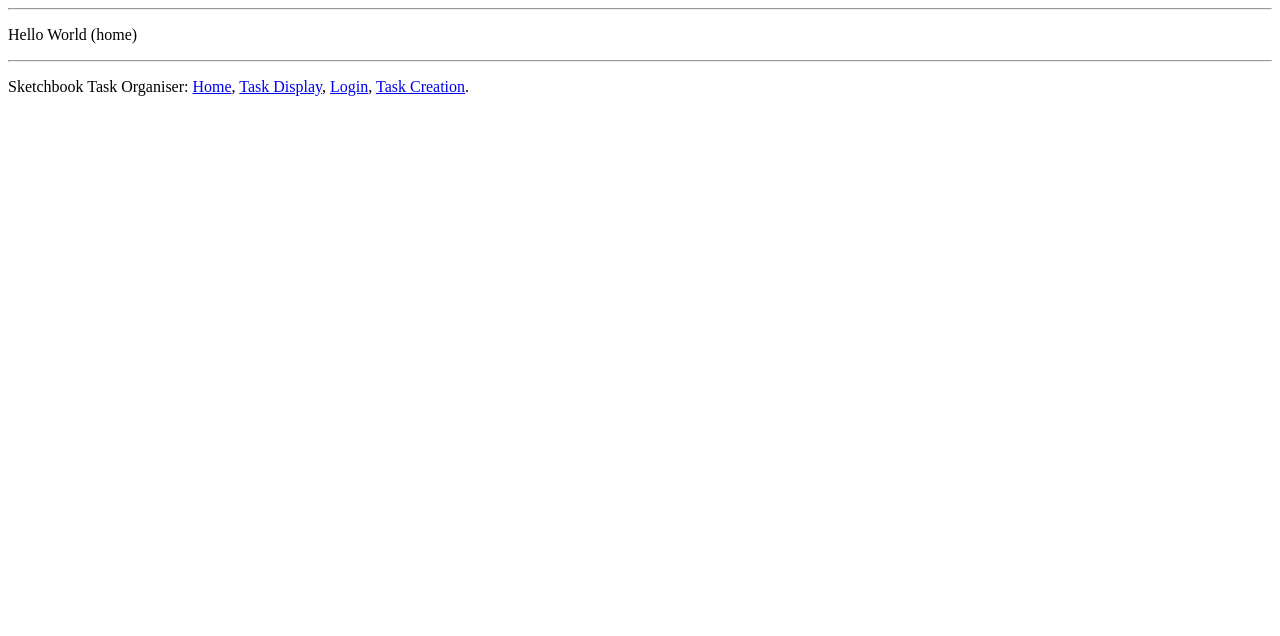
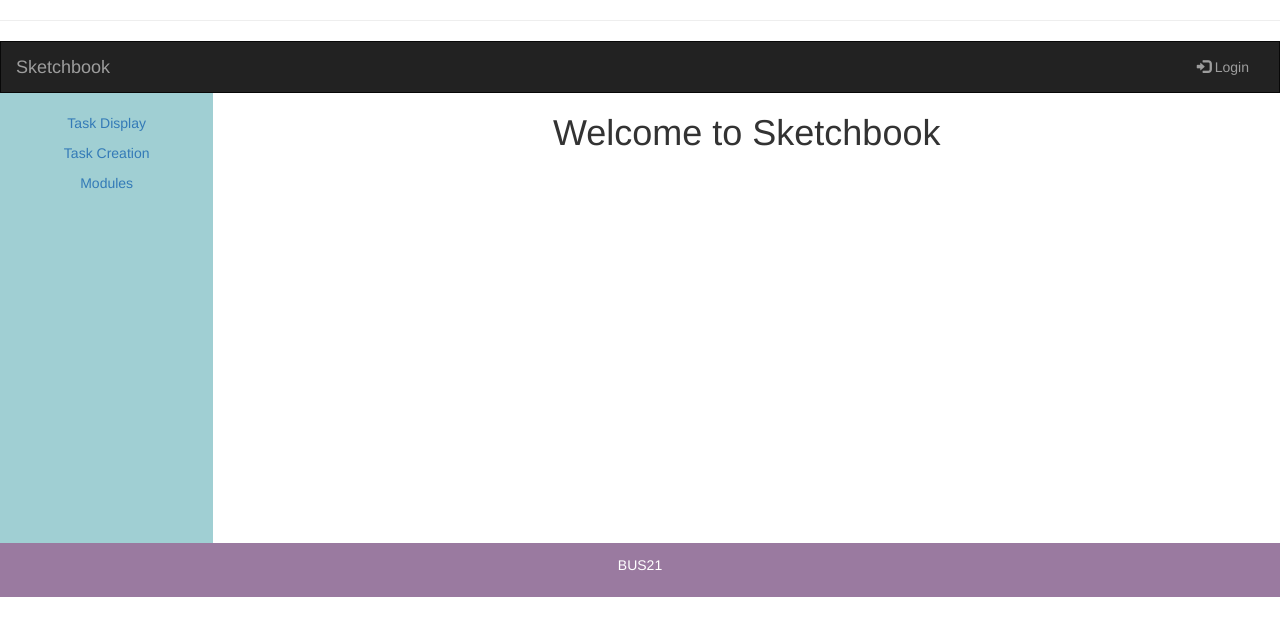
Before and after one commit to MattCoul/BUS21, a Python web app: template app/templates/index.html in a window 1280 px wide. Shown: the top 636 px of the page. Run offline with Jinja, Linux system fonts and the light colour scheme; the template is opened without the code that fills it, so the values that code supplies are empty; some libraries are stand-ins or nearby versions.

Commit message:
base.html bootstrap and basic landing page

```diff
--- a/app/templates/base.html
+++ b/app/templates/base.html
@@ -1,11 +1,47 @@
+
+
 <!DOCTYPE html>
 <html lang="en">
 <head>
-    <meta charset="UTF-8">
-    <title>{% block title %}Sketchbook Task Organiser{% endblock %}</title>
+  <title>Sketchbook</title>
+  <meta charset="utf-8">
+  <meta name="viewport" content="width=device-width, initial-scale=1">
+  <link rel="stylesheet" href="https://maxcdn.bootstrapcdn.com/bootstrap/3.4.1/css/bootstrap.min.css">
+  <script src="https://ajax.googleapis.com/ajax/libs/jquery/3.7.1/jquery.min.js"></script>
+  <script src="https://maxcdn.bootstrapcdn.com/bootstrap/3.4.1/js/bootstrap.min.js"></script>
+  <style>
+
+    .navbar {
+      margin-bottom: 0;
+      border-radius: 0;
+    }
+
+    .row.content {height: 450px}
+
+    .sidenav {
+      padding-top: 20px;
+      background-color: #A0CFD3;
+      height: 100%;
+    }
+
+    footer {
+      background-color: #9A7AA0;
+      color: #FFFFFF;
+      padding: 12px;
+    }
+
+    @media screen and (max-width: 767px) {
+      .sidenav {
+        height: auto;
+        padding: 15px;
+      }
+      .row.content {height:auto;}
+    }
+  </style>
 </head>
 <body>
-    <hr>
+
+<hr>
     {% with messages = get_flashed_messages() %}
         {% if messages %}
         <ul>
@@ -15,16 +51,48 @@
         </ul>
         {% endif %}
     {% endwith %}
-    <main>{% block content %}    {% endblock %}</main>
 
-<footer>
-    <hr>
-    <p>Sketchbook Task Organiser:
-        <a href="{{ url_for('index') }}">Home</a>,
-        <a href="{{ url_for('task_display') }}">Task Display</a>,
-        <a href="{{ url_for('login') }}">Login</a>,
-        <a href="{{ url_for('task_creation') }}">Task Creation</a>.
-    </p>
+
+<nav class="navbar navbar-inverse">
+  <div class="container-fluid">
+    <div class="navbar-header">
+      <button type="button" class="navbar-toggle" data-toggle="collapse" data-target="#myNavbar">
+        <span class="icon-bar"></span>
+        <span class="icon-bar"></span>
+        <span class="icon-bar"></span>
+      </button>
+      <a class="navbar-brand" href="{{ url_for('index') }}">Sketchbook</a>
+    </div>
+    <div class="collapse navbar-collapse" id="myNavbar">
+      <ul class="nav navbar-nav">
+      </ul>
+      <ul class="nav navbar-nav navbar-right">
+        <li><a href="#"><span class="glyphicon glyphicon-log-in"></span> Login</a></li>
+      </ul>
+    </div>
+  </div>
+</nav>
+
+
+<div class="container-fluid text-center">
+  <div class="row content">
+    <div class="col-sm-2 sidenav">
+      <p><a href="{{ url_for('task_display') }}">Task Display</a></p>
+      <p><a href="{{ url_for('task_creation') }}">Task Creation</a></p>
+      <p><a href="#">Modules</a></p>
+    </div>
+
+    <div class="col-sm-10 text-left">
+        <main>{% block content %}
+
+        {% endblock %}</main>
+    </div>
+  </div>
+</div>
+
+
+<footer class="container-fluid text-center">
+  <p>BUS21</p>
 </footer>
 
 </body>
--- a/app/templates/index.html
+++ b/app/templates/index.html
@@ -2,5 +2,9 @@
 {% block title %}Home{% endblock %}
 
 {% block content %}
-<p>Hello World (home)</p>
+<div style="text-align: center;">
+    <h1>Welcome to Sketchbook</h1>
+</div>
+
+
 {% endblock %}
```
